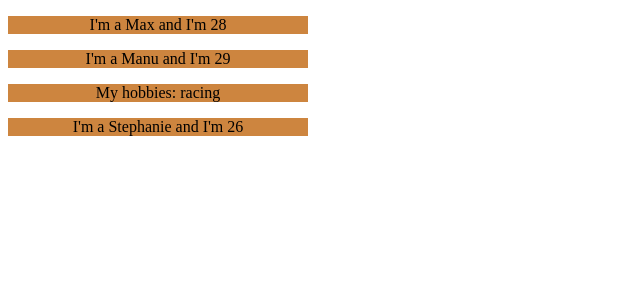
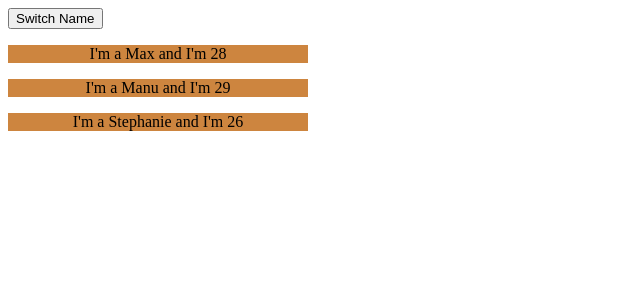
Before and after one commit to choco1911/lewagon_airbnb, a React (Create React App) app: page / in a window 1280 px wide. Shown: the top 300 px of the page, without its empty margins (0-640 px from the left). Built offline with nearby package versions, Linux system fonts and the light colour scheme.

Commit message:
init state

```diff
--- a/src/App.js
+++ b/src/App.js
@@ -2,12 +2,20 @@
 import Person from './Person/person'
 
 class App extends Component {
+    state = {
+        persons: [
+            {name: 'Max', age:28},
+            {name: 'Manu', age:29},
+            {name: 'Stephanie', age:26}
+        ]
+    }
     render () {
         return (
             <div className="App">
-                <Person name="Max" age="28"/>
-                <Person name="Manu" age="29">My hobbies: racing</Person>
-                <Person name="Stephanie" age="26"/>
+                <button>Switch Name</button>
+                <Person name={this.state.persons[0].name} age={this.state.persons[0].age}/>
+                <Person name={this.state.persons[1].name} age={this.state.persons[1].age}/>
+                <Person name={this.state.persons[2].name} age={this.state.persons[2].age}/>
             </div>
         )
     }
```
